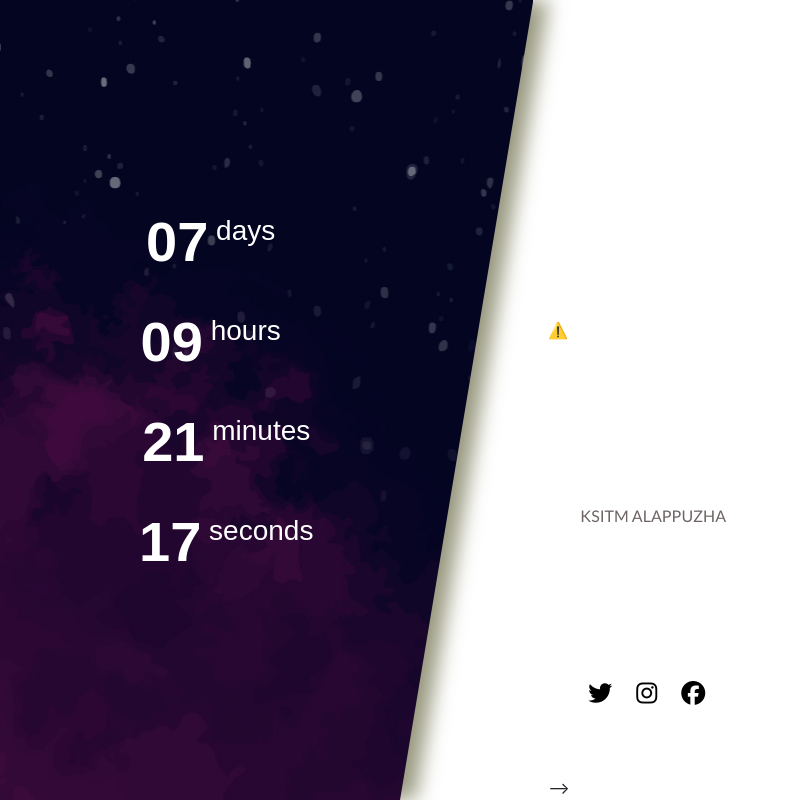
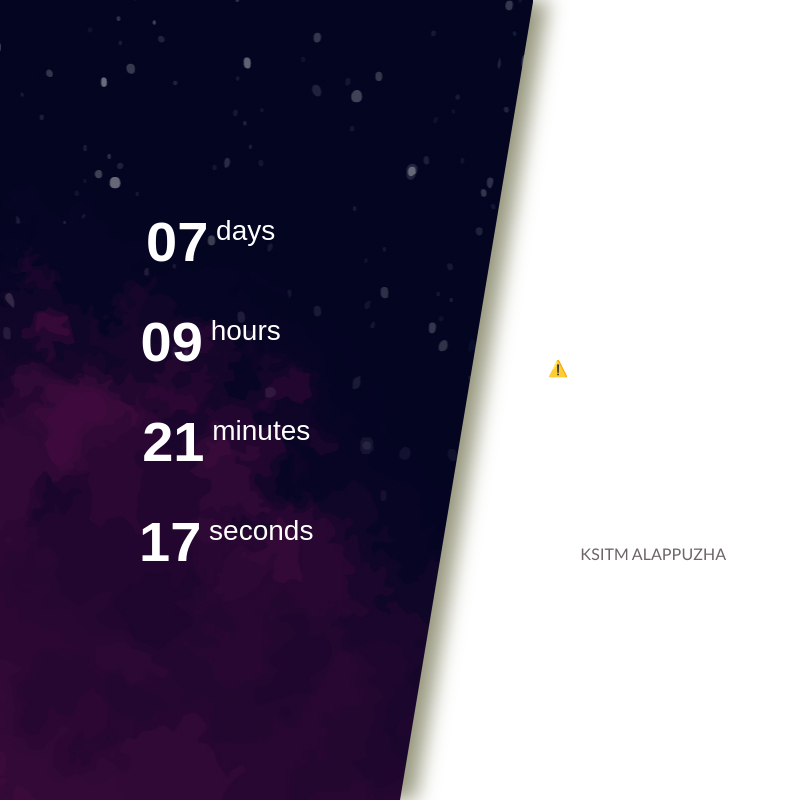
Before and after one commit to ksitmalpy/alp, a plain HTML site: page index.html in a window 1280 px wide. Shown: the whole page, without its empty margins (0-789 px from the left). Drawn offline with nearby package versions, Linux system fonts and the light colour scheme; no server answers; a web font is replaced by a local one.

Commit message:
Update index.html

```diff
--- a/index.html
+++ b/index.html
@@ -36,7 +36,7 @@
 <!--                     <form class=form-subscribe action=#> <input type=email class=form placeholder="Your eamil address"
                             required> <button type=submit>Subscribe</button> </form> -->
                 </div>
-                <ul class=icon-list>
+<!--                 <ul class=icon-list>
                     <li class=icon><a class=github href=google.com></a></li>
                     <li class=icon><a class=facebook href=google.com></a></li>
                     <li class=icon><a class=instagram href=google.com></a></li>
```
